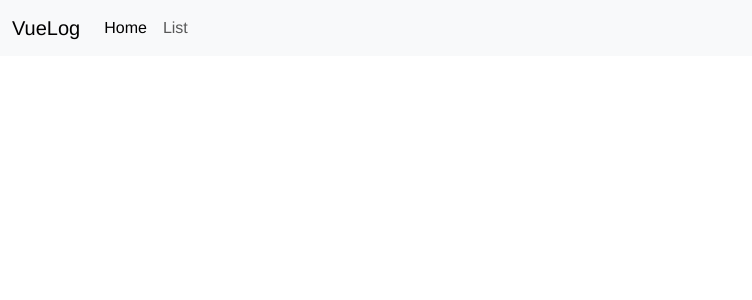
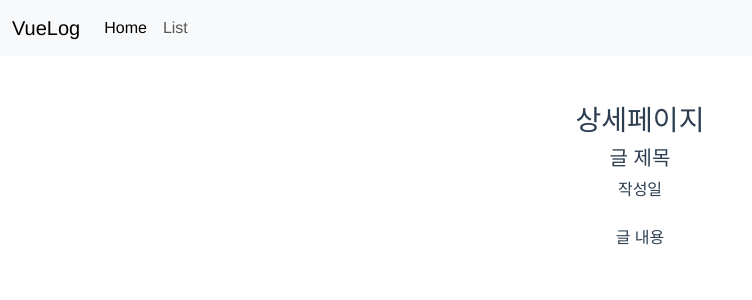
Before and after one commit to JangHyunjeong/vuelog, a Vue app: page /detail in a window 1280 px wide. Before the commit this address had no page. Shown: the top 300 px of the page, without its empty margins (0-752 px from the left). Built offline with nearby package versions, Linux system fonts and the light colour scheme.

Commit message:
상세페이지 생성 및 연결

```diff
--- a/src/App.vue
+++ b/src/App.vue
@@ -31,7 +31,9 @@
     </nav>
     <!-- // navigation -->
 
-    <RouterView :ListData="ListData"></RouterView>
+    <div class="mt-5">
+      <RouterView :ListData="ListData"></RouterView>
+    </div>
     <!-- <List :ListData="ListData" /> -->
   </div>
 </template>
--- /dev/null
+++ b/src/components/Detail.vue
@@ -0,0 +1,20 @@
+<template>
+  <div class="container">
+    <div class="row">
+      <div class="col-sm-12">
+        <h3>상세페이지</h3>
+
+        <h5>글 제목</h5>
+        <p>작성일</p>
+
+        <div class="mt-4">
+          <p>글 내용</p>
+        </div>
+      </div>
+    </div>
+  </div>
+</template>
+
+<script>
+export default {};
+</script>
--- a/src/components/Home.vue
+++ b/src/components/Home.vue
@@ -1,5 +1,5 @@
 <template>
-  <div class="container mt-4">
+  <div class="container">
     <h5>짱현정 블로그</h5>
     <p>Vue로 만들었음</p>
   </div>
--- a/src/components/List.vue
+++ b/src/components/List.vue
@@ -1,6 +1,8 @@
 <template>
   <div v-for="(item, idx) in ListData" :key="idx">
-    <h5>{{ item.title }}</h5>
+    <h5>
+      <RouterLink to="/detail">{{ item.title }}</RouterLink>
+    </h5>
     <p>{{ item.date }}</p>
   </div>
 </template>
```
Also changed, not shown: src/router.js (+6 -1 lines).
